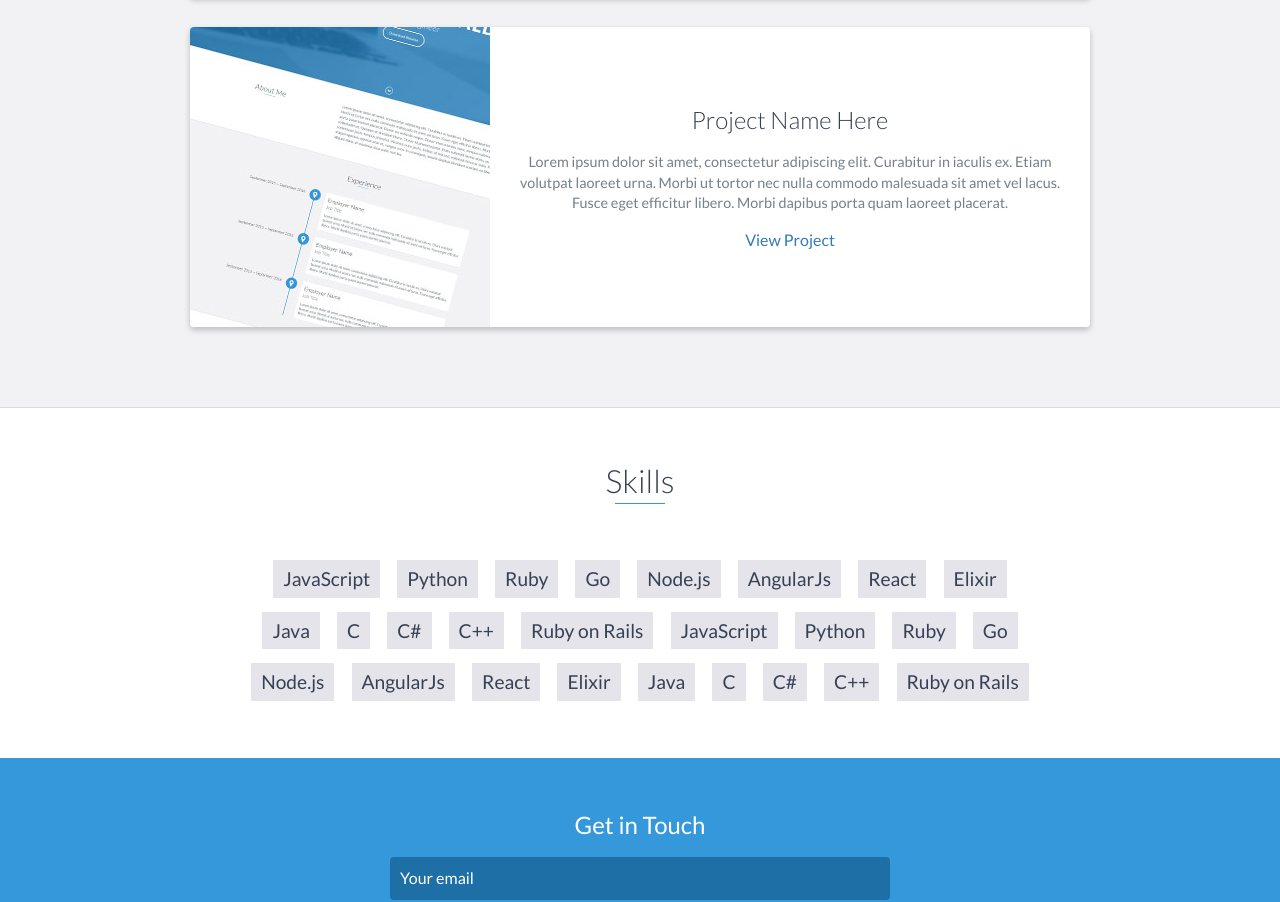
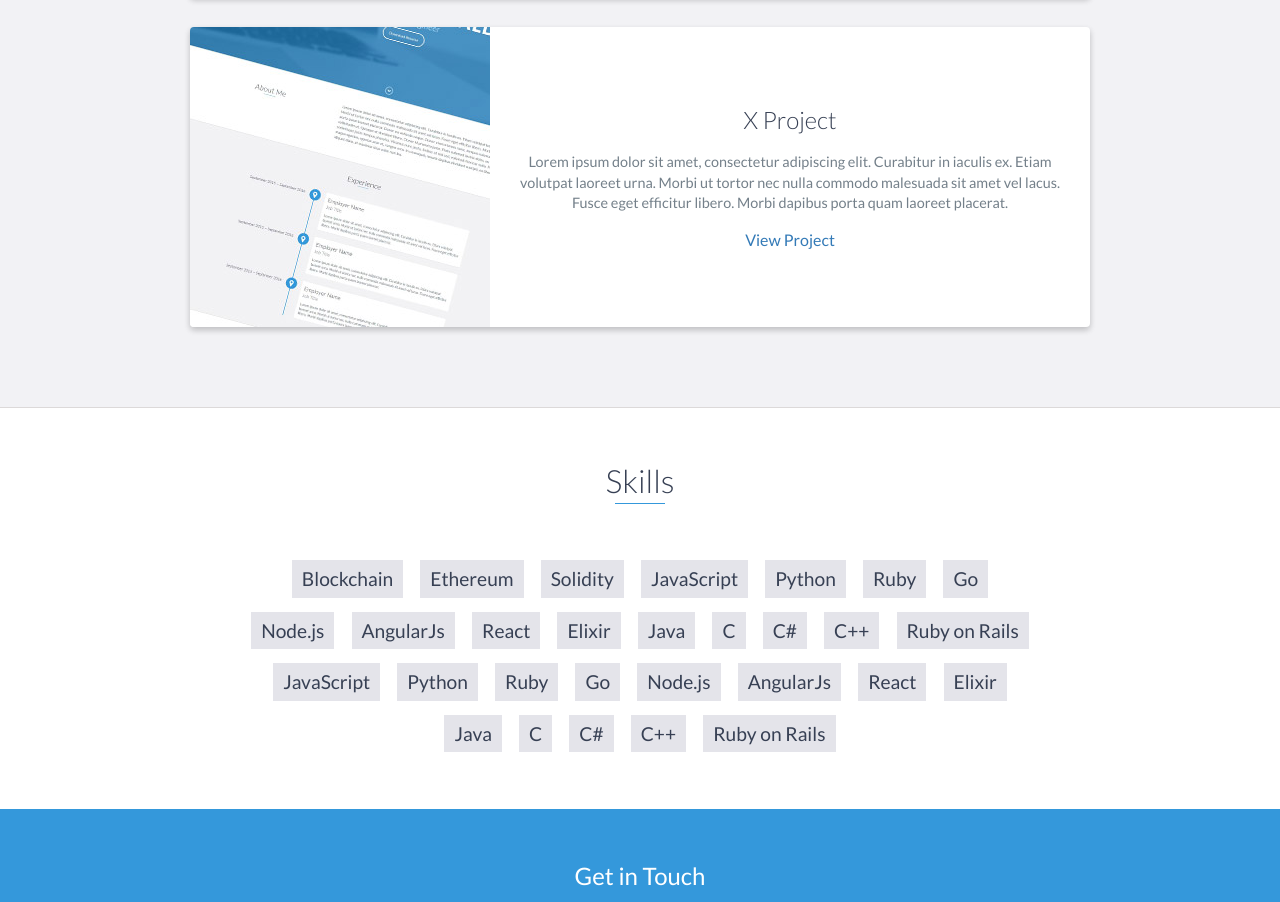
Before and after one commit to coolcode/meerkat-site, a website: page index.html in a window 1280 px wide. Shown: the part 2827-3729 px from the top of the page. Drawn offline with nearby package versions, Linux system fonts and the light colour scheme.

Commit message:
:monkey_face: modify

```diff
--- a/index.html
+++ b/index.html
@@ -179,7 +179,7 @@
                     </div>
                     <!-- End .project-image -->
                     <div class="project-info">
-                        <h3>Project Name Here</h3>
+                        <h3>X Project</h3>
                         <p>
                             Lorem ipsum dolor sit amet, consectetur adipiscing elit. Curabitur in iaculis ex. Etiam volutpat laoreet urna. Morbi ut tortor
                             nec nulla commodo malesuada sit amet vel lacus. Fusce eget efficitur libero. Morbi dapibus porta
@@ -198,6 +198,9 @@
     <div id="skills">
         <h2 class="heading">Skills</h2>
         <ul>
+            <li>Blockchain</li>
+            <li>Ethereum</li>
+            <li>Solidity</li>
             <li>JavaScript</li>
             <li>Python</li>
             <li>Ruby</li>
```
